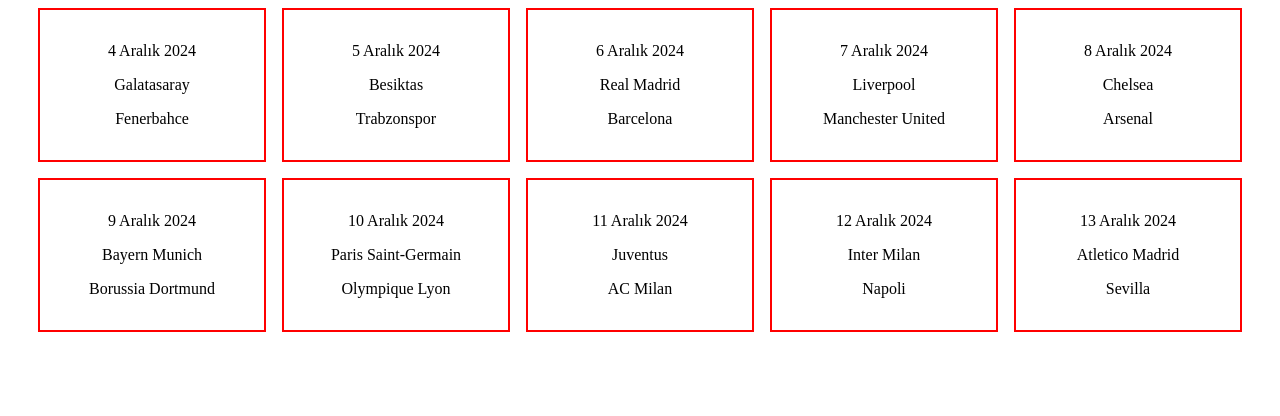
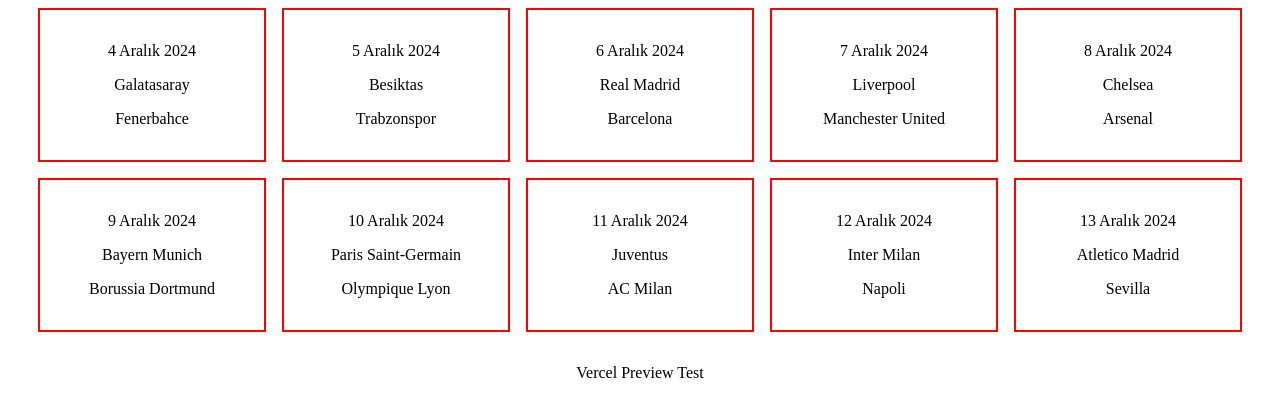
Before and after one commit to galip16/ya_tutarsa, a React (Create React App) app in the folder apps/web/: page / in a window 1280 px wide. Shown: the top 416 px of the page. Built offline with nearby package versions, Linux system fonts and the light colour scheme.

Commit message:
Vercel preview test commit

```diff
--- a/apps/web/src/pages/Home/index.tsx
+++ b/apps/web/src/pages/Home/index.tsx
@@ -26,6 +26,7 @@ const Home: React.FC<Props> = ({ }) => {
             {data.map((match, index) => (
                 <MatchCard key={index} date={match.date} team1={match.team1} team2={match.team2} />
             ))}
+            <p>Vercel Preview Test</p>
         </Wrapper>
     )
 }
```
